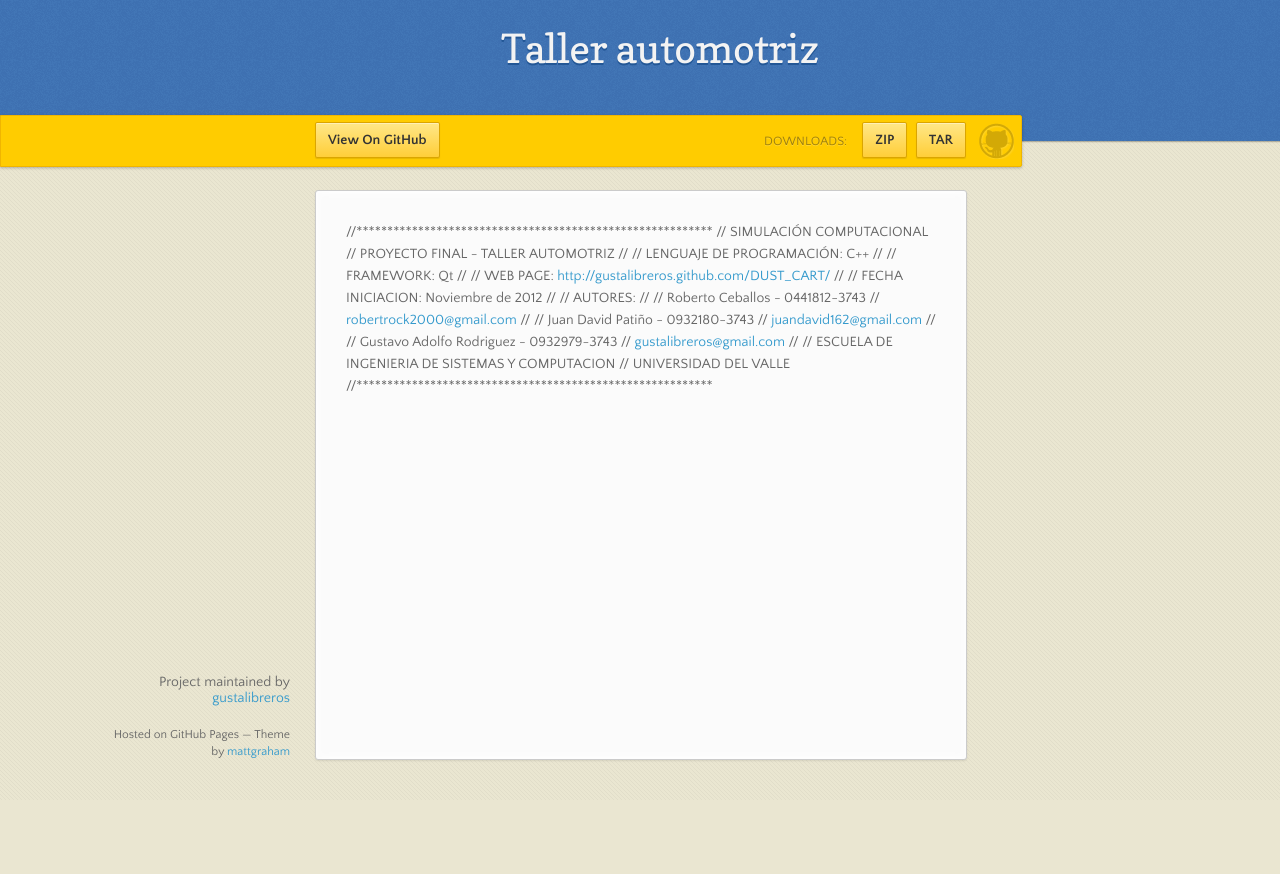
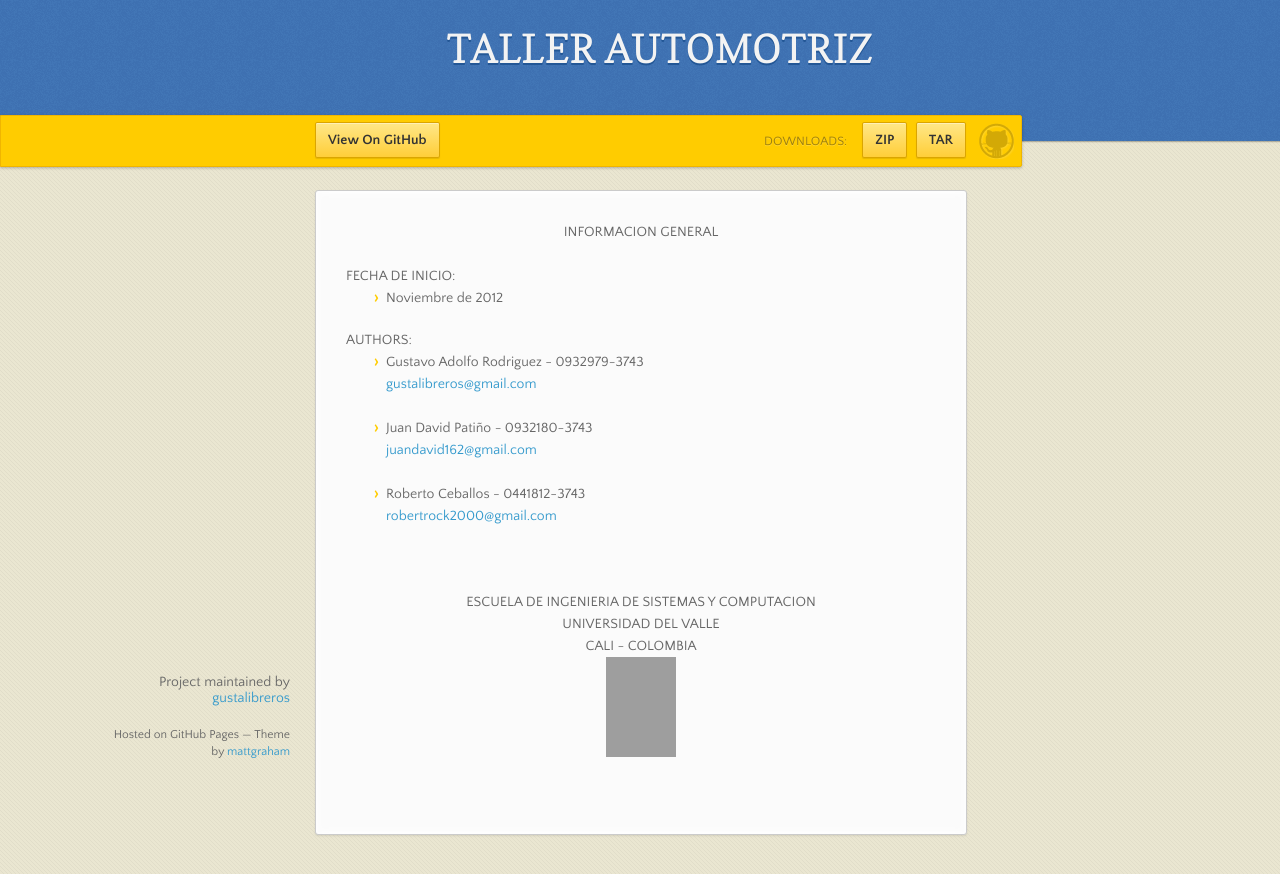
Before and after one commit to josenobile/TALLER_AUTOMOTRIZ, a plain HTML site: page index.html in a window 1280 px wide. Before the commit the page ends 800 px from the top, so only its background shows below. Drawn offline with nearby package versions, Linux system fonts and the light colour scheme; grey boxes are pictures that could not be loaded.

Commit message:
Update index.html

```diff
--- a/index.html
+++ b/index.html
@@ -3,7 +3,7 @@
     <head>
         <meta charset="utf-8">
         <meta http-equiv="X-UA-Compatible" content="chrome=1">
-    <title>Taller automotriz by gustalibreros</title>
+        <title>SIMULACIÓN COMPUTACIONAL - TALLER AUTOMOTRIZ</title>
         <link rel="stylesheet" href="stylesheets/styles.css">
         <link rel="stylesheet" href="stylesheets/pygment_trac.css">
         <script src="https://ajax.googleapis.com/ajax/libs/jquery/1.7.1/jquery.min.js"></script>
@@ -17,7 +17,7 @@
     <body>
 
         <header>
-        <h1>Taller automotriz</h1>
+            <h1>TALLER AUTOMOTRIZ</h1>
             <p></p>
         </header>
 
@@ -39,32 +39,27 @@
                 <ul></ul>
             </nav>
             <section>
-        <p>//**********************************************************
-// SIMULACIÓN COMPUTACIONAL
-// PROYECTO FINAL - TALLER AUTOMOTRIZ
-//
-// LENGUAJE DE PROGRAMACIÓN: C++
-//
-// FRAMEWORK: Qt
-//
-// WEB PAGE: <a href="http://gustalibreros.github.com/DUST_CART/">http://gustalibreros.github.com/DUST_CART/</a>
-//
-// FECHA INICIACION: Noviembre de 2012
-//
-// AUTORES:
-//
-//     Roberto Ceballos - 0441812-3743
-//     <a href="mailto:robertrock2000@gmail.com">robertrock2000@gmail.com</a>
-//
-//     Juan David Patiño - 0932180-3743
-//     <a href="mailto:juandavid162@gmail.com">juandavid162@gmail.com</a>
-//
-//     Gustavo Adolfo Rodriguez - 0932979-3743
-//     <a href="mailto:gustalibreros@gmail.com">gustalibreros@gmail.com</a>
-//
-// ESCUELA DE INGENIERIA DE SISTEMAS Y COMPUTACION
-// UNIVERSIDAD DEL VALLE
-//**********************************************************</p>
+                <center>INFORMACION GENERAL</center>
+                <br>FECHA DE INICIO:
+                <ul>
+                    <li>Noviembre de 2012</li></ul>
+                AUTHORS:
+                <ul>
+                    <li>Gustavo Adolfo Rodriguez - 0932979-3743</li>
+                    <a href="mailto:gustalibreros@gmail.com">gustalibreros@gmail.com</a>
+                    <br>
+                    <br><li>Juan David Patiño - 0932180-3743</li>
+                    <a href="mailto:juandavid162@gmail.com">juandavid162@gmail.com</a>
+                    <br>
+                    <br><li>Roberto Ceballos - 0441812-3743</li>
+                    <a href="mailto:robertrock2000@gmail.com">robertrock2000@gmail.com</a>
+                </ul>
+                <br>
+                <br><center>ESCUELA DE INGENIERIA DE SISTEMAS Y COMPUTACION
+                    <br>UNIVERSIDAD DEL VALLE
+                    <br>CALI - COLOMBIA
+                    <br>
+                    <img src="http://upload.wikimedia.org/wikipedia/commons/thumb/e/eb/Univalle.svg/420px-Univalle.svg.png" alt="Univalle Logo" width="70" height="100"></center></p>
             </section>
             <footer>
                 <p>Project maintained by <a href="https://github.com/gustalibreros">gustalibreros</a></p>
```
Lines whose indentation alone changed are shown as unchanged.
